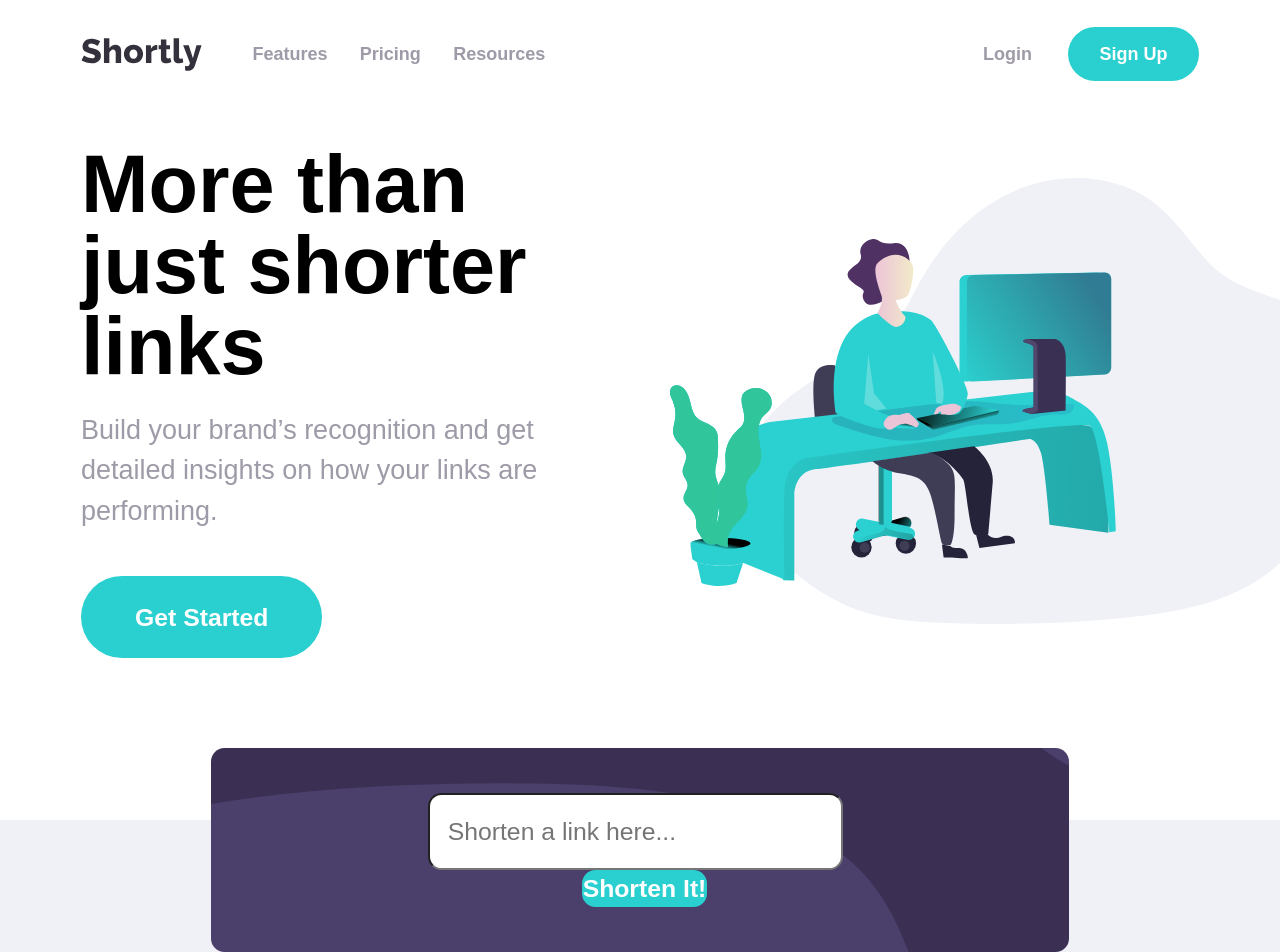
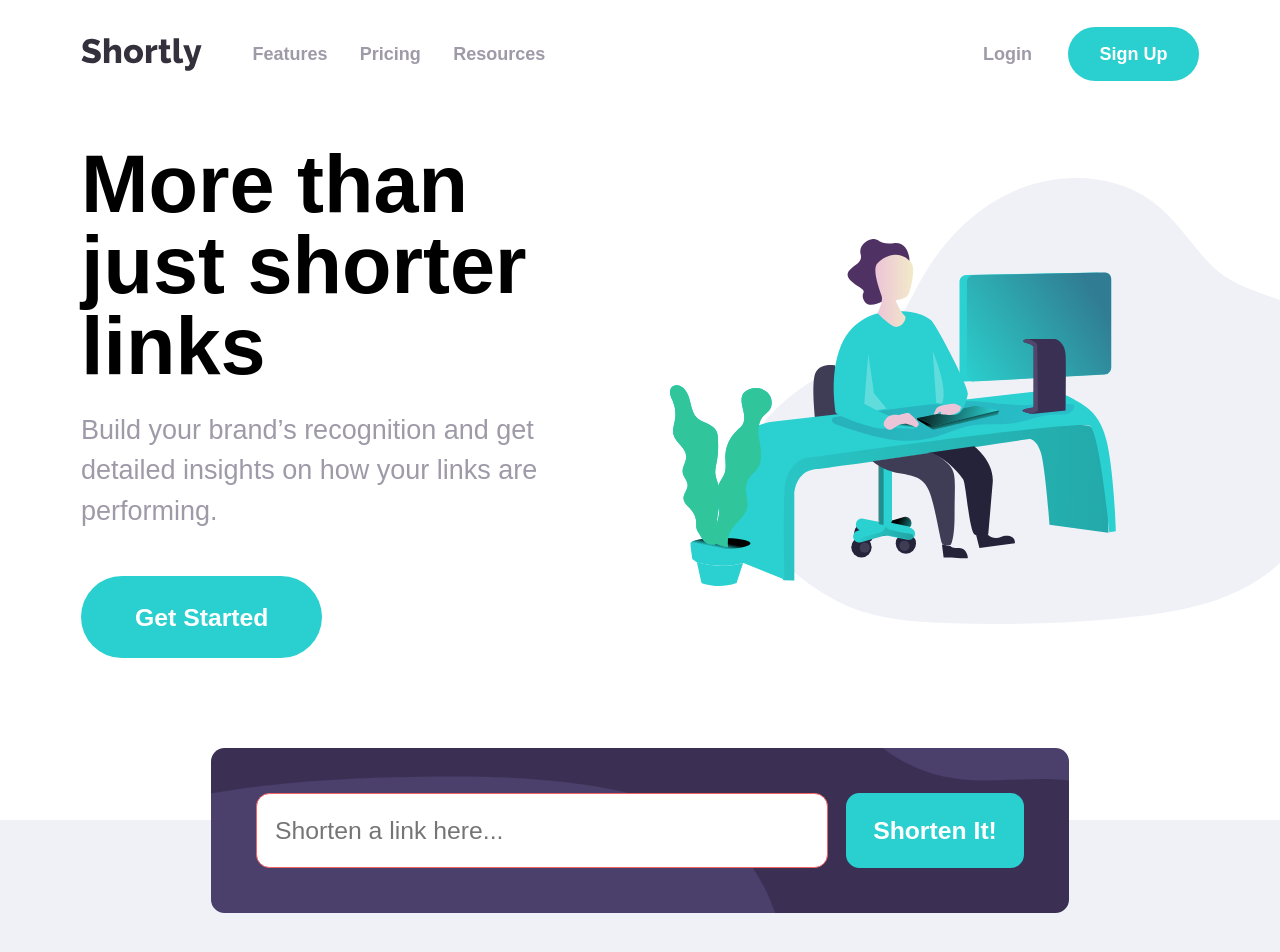
Before and after one commit to thevetdoctor/my-url-shortener, a React (Create React App) app: page / in a window 1280 px wide. Shown: the top 952 px of the page. Built offline with nearby package versions, Linux system fonts and the light colour scheme; a web font is replaced by a local one.

Commit message:
restyled the form on so screen sizes

```diff
--- a/src/styles/Form.scss
+++ b/src/styles/Form.scss
@@ -1,8 +1,6 @@
 @import "General.scss";
 
 form{
-    display: flex;
-    flex-direction: column;
     background-color: $dark-violet;
     background-image: url("../images/bg-shorten-mobile.svg");
     background-repeat: no-repeat;
@@ -18,8 +16,6 @@ form{
         padding: 2.5rem;
     }
     @media screen and (min-width:1024px){
-        flex-direction: row;
-        justify-content: center;
         background-image: url("../images/bg-shorten-desktop.svg");
         width: 70%;
         top: -6.5rem;
@@ -27,6 +23,15 @@ form{
     }
     @media screen and (min-width: 1280px){
         width: 60%;
+    }
+
+    & .form{
+        display: flex;
+        flex-direction: column;
+
+        @media screen and (min-width:1024px){
+            flex-direction: row;
+            justify-content: center;
         }
 
         input{
@@ -46,6 +51,10 @@ form{
                 margin:0 .5rem 0 0;
                 font-size: 1.375rem;
             }
+
+            &.error{
+               border: 1px solid $red;
+            }
         }
         button.btn{
             border-radius: .5rem;
@@ -61,3 +70,9 @@ form{
             }
         }
     }
+
+    & #error{
+        text-align: left;
+        color: $red;
+    }
+}
```
Lines whose indentation alone changed are shown as unchanged.
